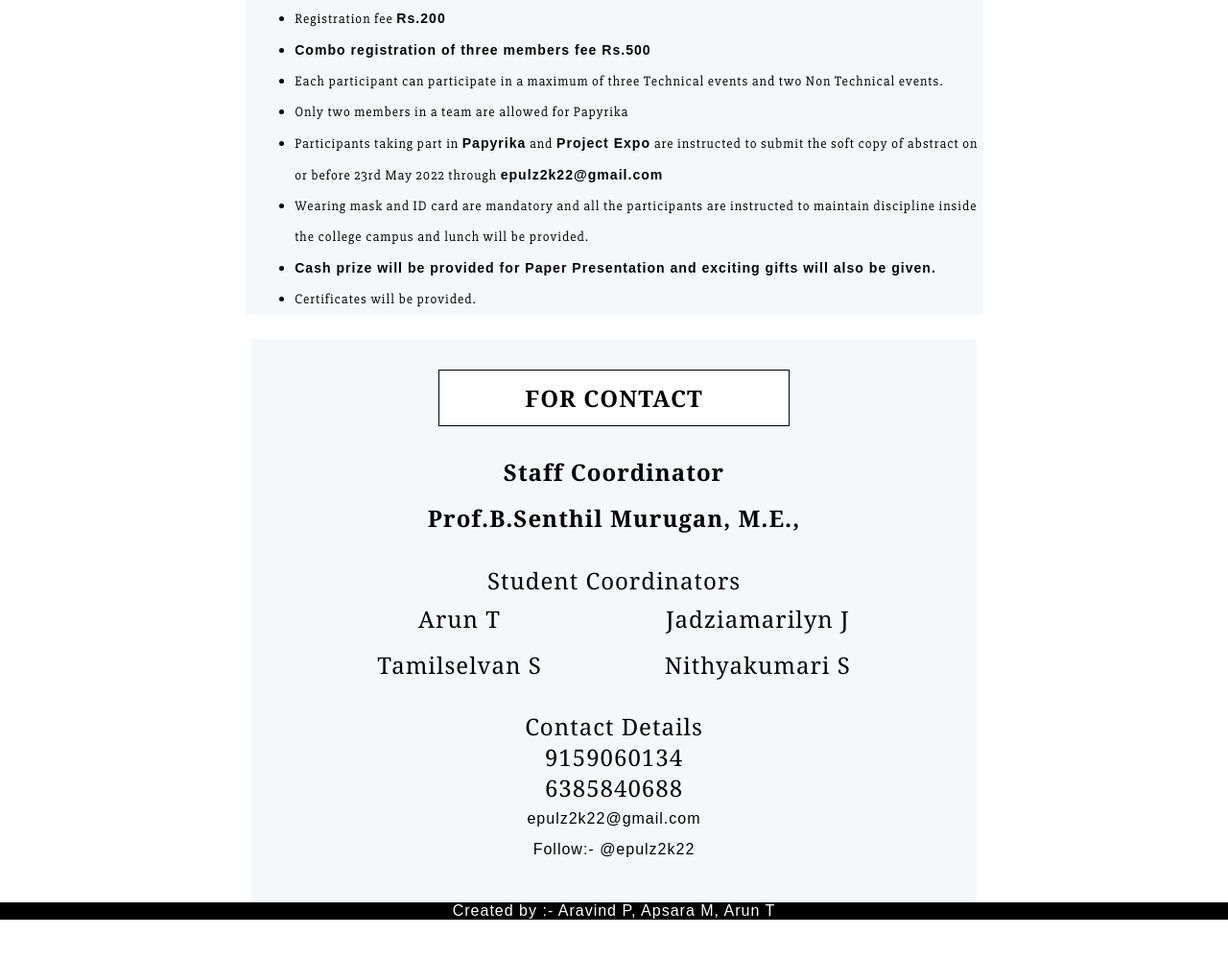
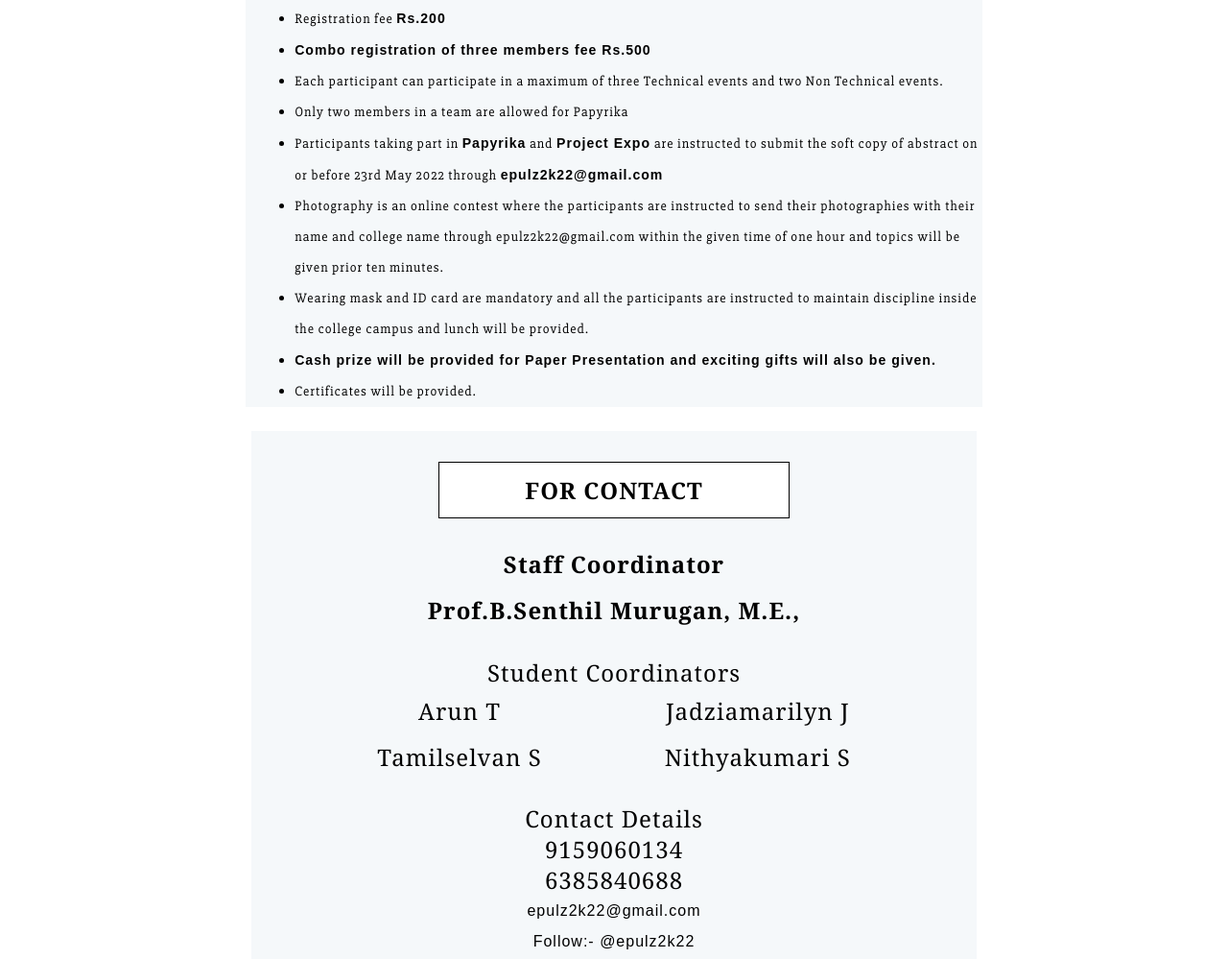
Before and after one commit to Epulz-2k22/ECE, a plain HTML site: page index.html in a window 1280 px wide. Shown: the part 3865-4864 px from the top of the page at 96% size. Before the commit the page ends 4823 px from the top, so only its background shows below. Drawn offline with nearby package versions, Linux system fonts and the light colour scheme; a web font is replaced by a local one.

Commit message:
Update index.html

```diff
--- a/index.html
+++ b/index.html
@@ -287,6 +287,12 @@
             </li>
             <li>
                 <p>
+                    Photography is an online contest where the participants are instructed to send their photographies with their name and college name
+                    through epulz2k22@gmail.com within the given time of one hour and topics will be given prior ten minutes.
+                </p>
+            </li>
+            <li>
+                <p>
                     Wearing mask and ID card are mandatory and all the participants are instructed to maintain discipline inside the college campus and lunch will be provided.
                 </p>
             </li>
```
